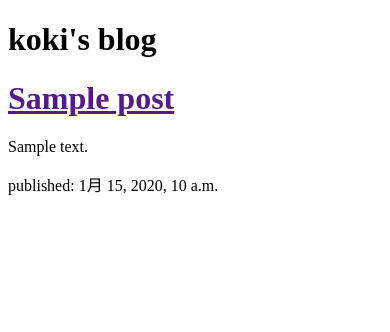
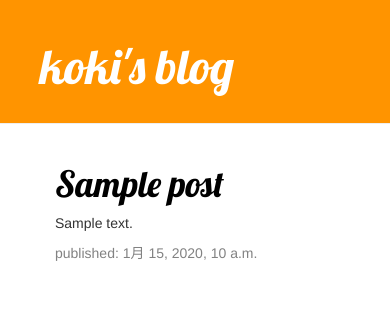
Before and after one commit to koki276/herokuapp, a Django app: template blog/templates/blog/post_list.html in a window 390 px wide. Shown: the top 332 px of the page. Run offline with Django 3.2, Linux system fonts and the light colour scheme; the template is opened without the code that fills it: values that come from a table or form of the project are taken from there, others are empty; tables that the repository leaves empty hold one stand-in row (values such as "Sample post"); some libraries are stand-ins or nearby versions.

Commit message:
added css

```diff
--- a/blog/templates/blog/post_list.html
+++ b/blog/templates/blog/post_list.html
@@ -1,19 +1,33 @@
 <!DOCTYPE html>
+
+{% load staticfiles %}
 
 <html>
     <head>
         <title>koki's blog</title>
+        <link href="http://fonts.googleapis.com/css?family=Lobster&subset=latin,latin-ext" rel="stylesheet" type="text/css" >
+        <link rel="stylesheet" href="//maxcdn.bootstrapcdn.com/bootstrap/3.2.0/css/bootstrap.min.css">
+        <link rel="stylesheet" href="//maxcdn.bootstrapcdn.com/bootstrap/3.2.0/css/bootstrap-theme.min.css">
+        <link rel="stylesheet" href="{% static 'css/blog.css' %}">
     </head>
     <body>
-        <div>
+        <div class="page-header">
             <h1>koki's blog</h1>
         </div>
-        {% for post in posts %}
-            <div>
-                <h1><a href="">{{ post.title }}</a></h1>
-                <p>{{ post.text|linebreaks }}</p>
-                <p>published: {{ post.published_date }}</p>
+        <div class="content container">
+            <div class="row">
+                <div class="col-md-8">
+                    {% for post in posts %}
+                        <div class="post">
+                            <h1><a href="">{{ post.title }}</a></h1>
+                            <p>{{ post.text|linebreaks }}</p>
+                            <div class="date">
+                                <p>published: {{ post.published_date }}</p>
+                            </div>
+                        </div>
+                    {% endfor %}
+                </div>
             </div>
-        {% endfor %}
+        </div>
     </body>
 </html>
--- a/mysite/settings.py
+++ b/mysite/settings.py
@@ -136,3 +136,7 @@ try:
     from .local_settings import *
 except ImportError:
     pass
+
+STATICFILES_DIRS = (
+    os.path.join(BASE_DIR, "static"),
+)
--- /dev/null
+++ b/static/css/blog.css
@@ -0,0 +1,46 @@
+.page-header{
+    background-color: #ff9400;
+    margin-top: 0;
+    padding: 20px 20px 20px 40px;
+}
+
+.page-header h1, .page-header h1 a, .page-header h1 a:visited, .page-header h1 a:active {
+    color: #ffffff;
+    font-size: 36pt;
+    text-decoration: none;
+}
+
+.content{
+    margin-left: 40px;
+}
+
+h1, h2, h3, h4{
+    font-family: 'Lobster', cursive;
+}
+
+.date {
+    color: #828282;
+}
+
+.save {
+    float: right;
+}
+
+.post-form textarea, .post-form input{
+    width: 100%;
+}
+
+.top-menu, .top-menu:hover, .top-menu:visited {
+    color: #ffffff;
+    float: right;
+    font-size: 26pt;
+    margin-right: 20px;
+}
+
+.post {
+    margin-bottom: 70px;
+}
+
+.post h1 a, .post h1 a:visited {
+    color: #000000;
+}
```
